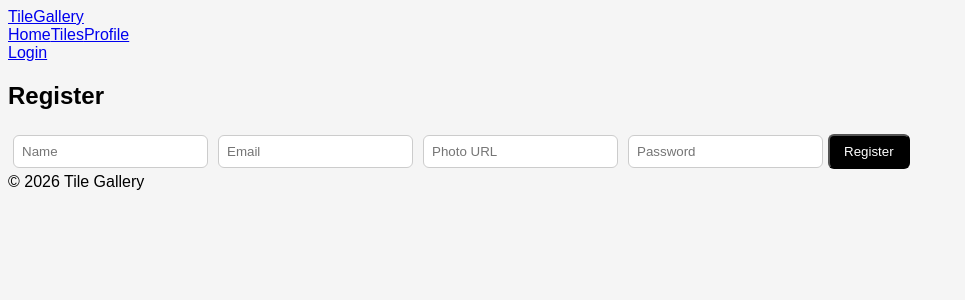
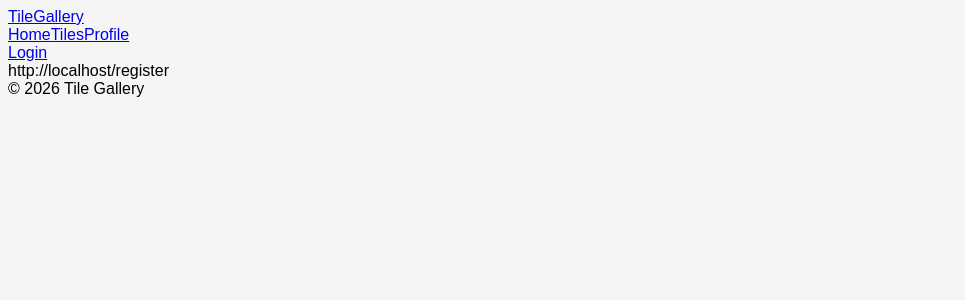
Before and after one commit to Hasib-soc/Assignment-8, a Next.js app: page /register in a window 1280 px wide. Shown: the top 300 px of the page, without its empty margins (0-965 px from the left). Built offline with nearby package versions, Linux system fonts and the light colour scheme.

Commit message:
fix build errors

```diff
--- a/app/login/page.js
+++ b/app/login/page.js
@@ -1,4 +1,4 @@
-
+"use client";
 import { useRouter } from "next/navigation";
 
 export default function Login() {
--- a/app/page.js
+++ b/app/page.js
@@ -1,4 +1,4 @@
-
+"use client";
 
 import Link from "next/link";
 import { Swiper, SwiperSlide } from "swiper/react";
--- a/app/register/page.js
+++ b/app/register/page.js
@@ -1,51 +1,13 @@
 "use client";
 
-import { useRouter } from "next/navigation";
-import { useState } from "react";
+import { useEffect, useState } from "react";
 
-export default function Register() {
-  const router = useRouter();
+export default function Profile() {
+  const [url, setUrl] = useState("");
 
-  const [form, setForm] = useState({
-    name: "",
-    email: "",
-    photo: "",
-    password: ""
-  });
+  useEffect(() => {
+    setUrl(window.location.href);
+  }, []);
 
-  const handleSubmit = () => {
-    if (!form.name || !form.email || !form.password) {
-      alert("Fill all fields");
-      return;
-    }
-
-    localStorage.setItem("user", JSON.stringify(form));
-    router.push("/login");
-  };
-
-  return (
-    <div className="text-center mt-10">
-      <h2 className="text-2xl font-bold">Register</h2>
-
-      <input placeholder="Name"
-        onChange={(e) => setForm({ ...form, name: e.target.value })}
-      />
-
-      <input placeholder="Email"
-        onChange={(e) => setForm({ ...form, email: e.target.value })}
-      />
-
-      <input placeholder="Photo URL"
-        onChange={(e) => setForm({ ...form, photo: e.target.value })}
-      />
-
-      <input type="password" placeholder="Password"
-        onChange={(e) => setForm({ ...form, password: e.target.value })}
-      />
-
-      <button className="btn mt-4" onClick={handleSubmit}>
-        Register
-      </button>
-    </div>
-  );
+  return <div>{url}</div>;
 }
--- a/app/update-profile/page.js
+++ b/app/update-profile/page.js
@@ -1,4 +1,4 @@
-
+"use client";
 
 import { useRouter } from "next/navigation";
 import { useState } from "react";
```
Also changed, not shown: app/my-profile/page.js (+8 -16 lines), 1 other file (tests, documents, lock files or other folders).
